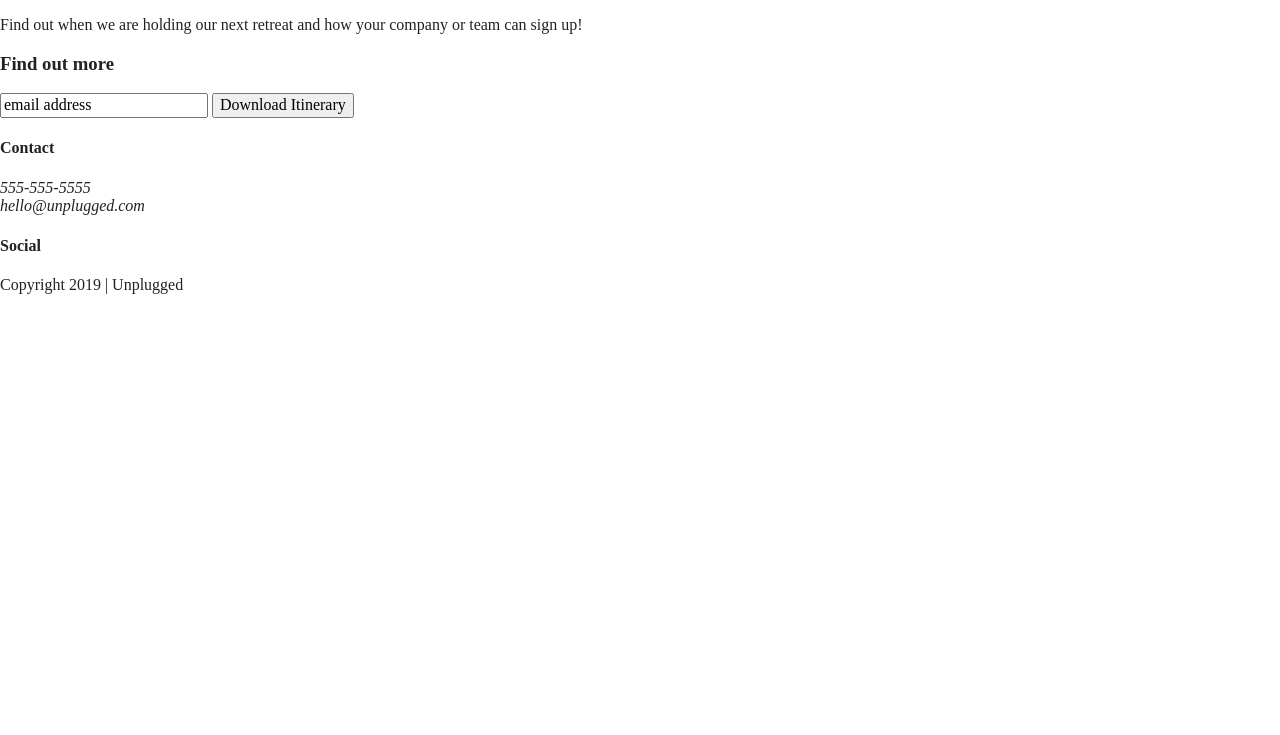
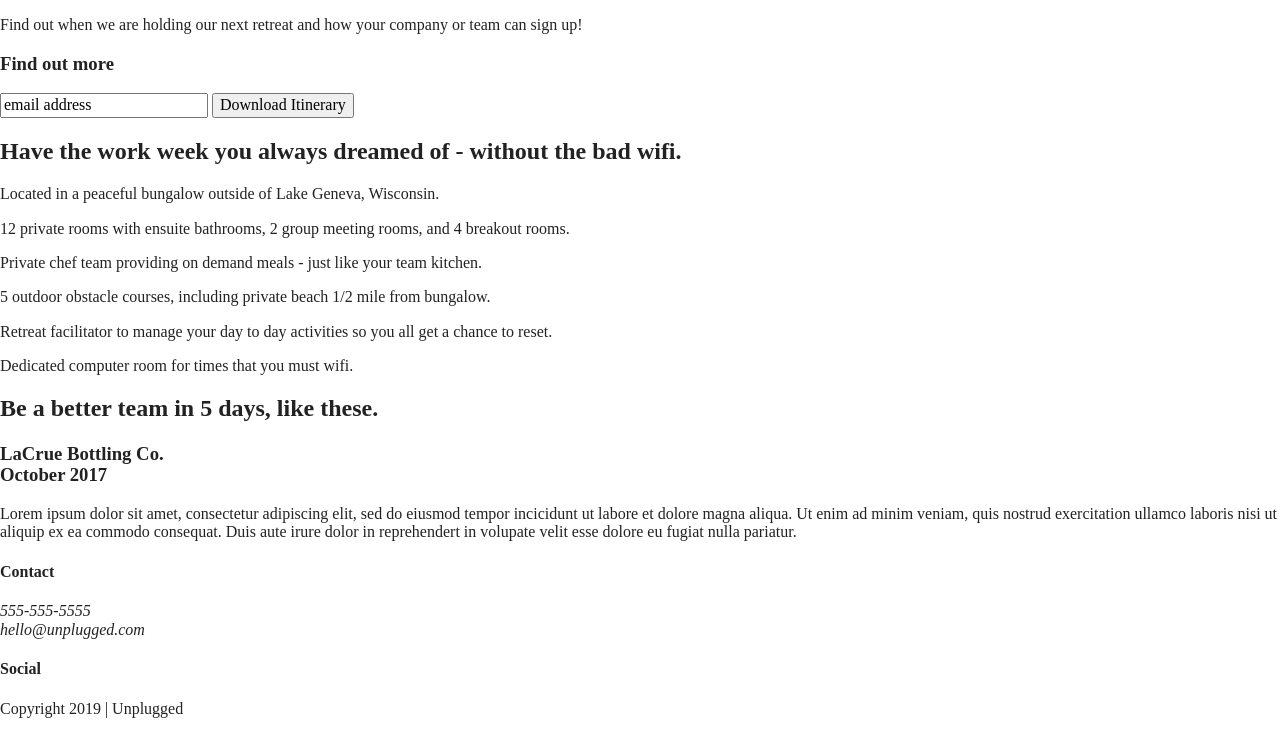
Before and after one commit to kelsey-ryan/unplugged-project, a website built with Parcel: page index.html in a window 1280 px wide. Shown: the part 175-910 px from the top of the page. Before the commit the page ends 800 px from the top, so only its background shows below. Built offline with nearby package versions, Linux system fonts and the light colour scheme.

Commit message:
Added structure and content to features and reviews sections

```diff
--- a/index.html
+++ b/index.html
@@ -37,11 +37,13 @@
   </header>
 
   <main>
+
     <section class="hero-area">
       <div class="content-wrapper">
         <h1>Retreat from the desk, return refreshed.</h1>
     </div>
     </section>
+
     <aside>
       <div class="content-wrapper">
         <div class="form-description">
@@ -55,6 +57,51 @@
         </div>
       </div>
     </aside>
+
+    <section class="features">
+      <div class="content-wrapper">
+        <h2>Have the work week you always dreamed of - without the bad wifi.</h2>
+        <article>
+          <div class="features-items">
+            <p class="fontawesome-icon"></p>
+            <p class="features-item-description">Located in a peaceful bungalow outside of Lake Geneva, Wisconsin.</p>
+          </article>
+          <article>
+            <p class="fontawesome-icon"></p>
+            <p class="features-item-description">12 private rooms with ensuite bathrooms, 2 group meeting rooms, and 4 breakout rooms.</p>
+          </article>
+          <article>
+            <p class="fontawesome-icon"></p>
+            <p class="features-item-description">Private chef team providing on demand meals - just like your team kitchen.</p>
+          </article>
+          <article>
+            <p class="fontawesome-icon"></p>
+            <p class="features-item-description">5 outdoor obstacle courses, including private beach 1/2 mile from bungalow.</p>
+          </article>
+          <article>
+            <p class="fontawesome-icon"></p>
+            <p class="features-item-description">Retreat facilitator to manage your day to day activities so you all get a chance to reset.</p>
+          </article>
+          <article>
+            <p class="fontawesome-icon"></p>
+            <p class="features-item-description">Dedicated computer room for times that you must wifi.</p>
+          </article>
+        </div>
+      </div>
+    </section>
+
+    <section class="reviews">
+      <div class="content-wrapper">
+        <h2>Be a better team in 5 days, like these.</h2>
+        <article>
+          <div class="review-content">
+            <h3>LaCrue Bottling Co.<br>October 2017</h3>
+            <p>Lorem ipsum dolor sit amet, consectetur adipiscing elit, sed do eiusmod tempor incicidunt ut labore et dolore magna aliqua. Ut enim ad minim veniam, quis nostrud exercitation ullamco laboris nisi ut aliquip ex ea commodo consequat. Duis aute irure dolor in reprehendert in volupate velit esse dolore eu fugiat nulla pariatur.</p>
+          </div>
+        </article>
+      </div>
+    </section>
+
   </main>
 
   <footer>
```
